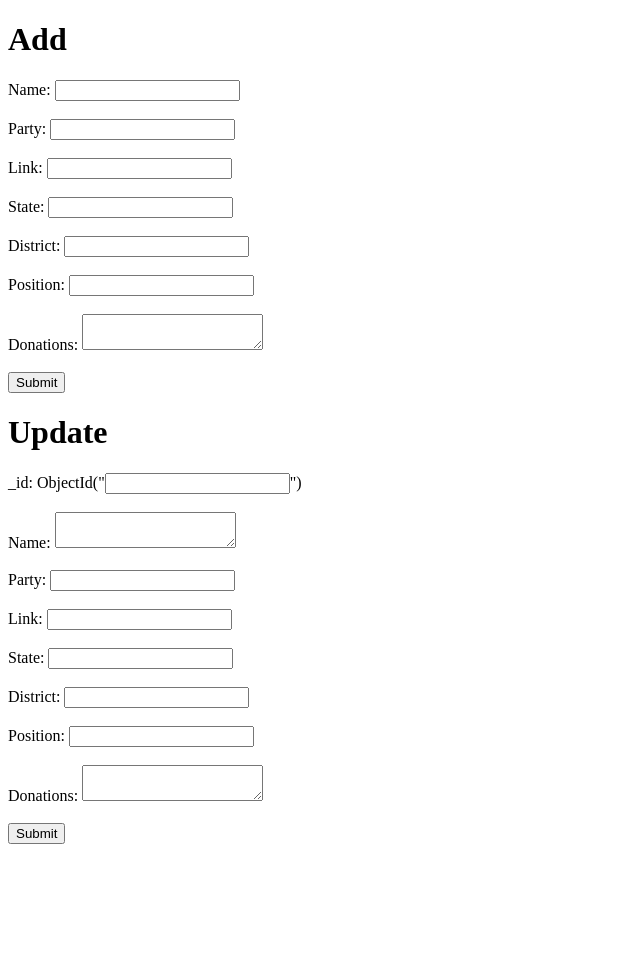
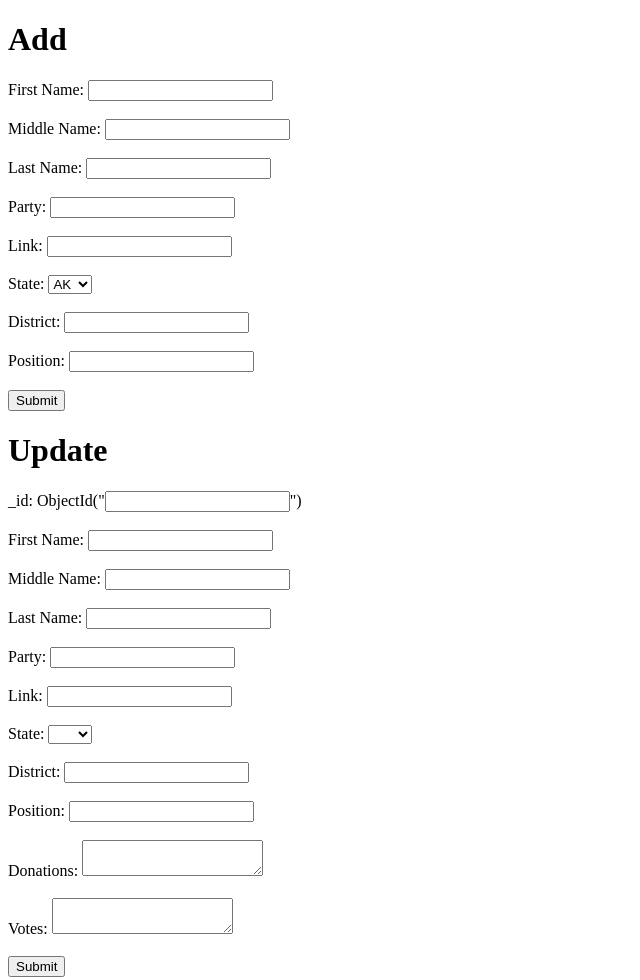
Before and after one commit to dospunk/politinfluence, a website: page add_data/html/person.html in a window 1280 px wide. Shown: the whole page, without its empty margins (0-640 px from the left). Before the commit the page ends 852 px from the top, so only its background shows below. Drawn offline with Linux system fonts and the light colour scheme.

Commit message:
Add person and bill
Fulfills issues #1 and #2

```diff
--- a/add_data/html/person.html
+++ b/add_data/html/person.html
@@ -5,19 +5,72 @@
 <body>
 	<h1>Add</h1>
 	<form action="/add" method="get">
-		Name: <input name="name" />
+		First Name: <input name="firstName" />
+		<br><br>
+		Middle Name: <input name="middleName" />
+		<br><br>
+		Last Name: <input name="lastName" />
 		<br><br>
 		Party: <input name="party" />
 		<br><br>
 		Link: <input name="link" />
 		<br><br>
-		State: <input name="state" />
+		State: <select name="state">
+			<option value="AK">AK</option>
+			<option value="AL">AL</option>
+			<option value="AZ">AZ</option>
+			<option value="AR">AR</option>
+			<option value="CA">CA</option>
+			<option value="CO">CO</option>
+			<option value="CT">CT</option>
+			<option value="DE">DE</option>
+			<option value="FL">FL</option>
+			<option value="GA">GA</option>
+			<option value="HI">HI</option>
+			<option value="ID">ID</option>
+			<option value="IL">IL</option>
+			<option value="IN">IN</option>
+			<option value="IA">IA</option>
+			<option value="KS">KS</option>
+			<option value="KY">KY</option>
+			<option value="LA">LA</option>
+			<option value="ME">ME</option>
+			<option value="MD">MD</option>
+			<option value="MA">MA</option>
+			<option value="MI">MI</option>
+			<option value="MN">MN</option>
+			<option value="MS">MS</option>
+			<option value="MO">MO</option>
+			<option value="MT">MT</option>
+			<option value="NE">NE</option>
+			<option value="NV">NV</option>
+			<option value="NH">NH</option>
+			<option value="NJ">NJ</option>
+			<option value="NM">NM</option>
+			<option value="NY">NY</option>
+			<option value="NC">NC</option>
+			<option value="ND">ND</option>
+			<option value="OH">OH</option>
+			<option value="OK">OK</option>
+			<option value="OR">OR</option>
+			<option value="PA">PA</option>
+			<option value="RI">RI</option>
+			<option value="SC">SC</option>
+			<option value="SD">SD</option>
+			<option value="TN">TN</option>
+			<option value="TX">TX</option>
+			<option value="UT">UT</option>
+			<option value="VT">VT</option>
+			<option value="VA">VA</option>
+			<option value="WA">WA</option>
+			<option value="WV">WV</option>
+			<option value="WI">WI</option>
+			<option value="WY">WY</option>
+		</select>
 		<br><br>
 		District: <input name="district" />
 		<br><br>
 		Position: <input name="position" />
-		<br><br>
-		Donations: <textarea name="donations"></textarea>
 		<br><br>
 		<input name="type" value="person" style="display: none;" />
 		<button>Submit</button>
@@ -26,13 +79,69 @@
 	<form action="/update" method="get">
 		_id: ObjectId("<input name="id" />")
 		<br><br>
-		Name: <textArea name="name" ></textarea>
+		First Name: <input name="firstName" />
+		<br><br>
+		Middle Name: <input name="middleName" />
+		<br><br>
+		Last Name: <input name="lastName" />
 		<br><br>
 		Party: <input name="party" />
 		<br><br>
 		Link: <input name="link" />
 		<br><br>
-		State: <input name="state" />
+		State: <select name="state">
+			<option></option>
+			<option value="AK">AK</option>
+			<option value="AL">AL</option>
+			<option value="AZ">AZ</option>
+			<option value="AR">AR</option>
+			<option value="CA">CA</option>
+			<option value="CO">CO</option>
+			<option value="CT">CT</option>
+			<option value="DE">DE</option>
+			<option value="FL">FL</option>
+			<option value="GA">GA</option>
+			<option value="HI">HI</option>
+			<option value="ID">ID</option>
+			<option value="IL">IL</option>
+			<option value="IN">IN</option>
+			<option value="IA">IA</option>
+			<option value="KS">KS</option>
+			<option value="KY">KY</option>
+			<option value="LA">LA</option>
+			<option value="ME">ME</option>
+			<option value="MD">MD</option>
+			<option value="MA">MA</option>
+			<option value="MI">MI</option>
+			<option value="MN">MN</option>
+			<option value="MS">MS</option>
+			<option value="MO">MO</option>
+			<option value="MT">MT</option>
+			<option value="NE">NE</option>
+			<option value="NV">NV</option>
+			<option value="NH">NH</option>
+			<option value="NJ">NJ</option>
+			<option value="NM">NM</option>
+			<option value="NY">NY</option>
+			<option value="NC">NC</option>
+			<option value="ND">ND</option>
+			<option value="OH">OH</option>
+			<option value="OK">OK</option>
+			<option value="OR">OR</option>
+			<option value="PA">PA</option>
+			<option value="RI">RI</option>
+			<option value="SC">SC</option>
+			<option value="SD">SD</option>
+			<option value="TN">TN</option>
+			<option value="TX">TX</option>
+			<option value="UT">UT</option>
+			<option value="VT">VT</option>
+			<option value="VA">VA</option>
+			<option value="WA">WA</option>
+			<option value="WV">WV</option>
+			<option value="WI">WI</option>
+			<option value="WY">WY</option>
+		</select>
 		<br><br>
 		District: <input name="district" />
 		<br><br>
@@ -40,6 +149,8 @@
 		<br><br>
 		Donations: <textarea name="donations"></textarea>
 		<br><br>
+		Votes: <textarea name="votes"></textarea>
+		<br><br>
 		<input name="type" value="person" style="display: none;" />
 		<button>Submit</button>
 	</form>
```
Also changed, not shown: add_data/html/bill.html (renamed from add_data/html/vote.html, +5 -13 lines), add_data/html/home.html (+1 -1 lines).
